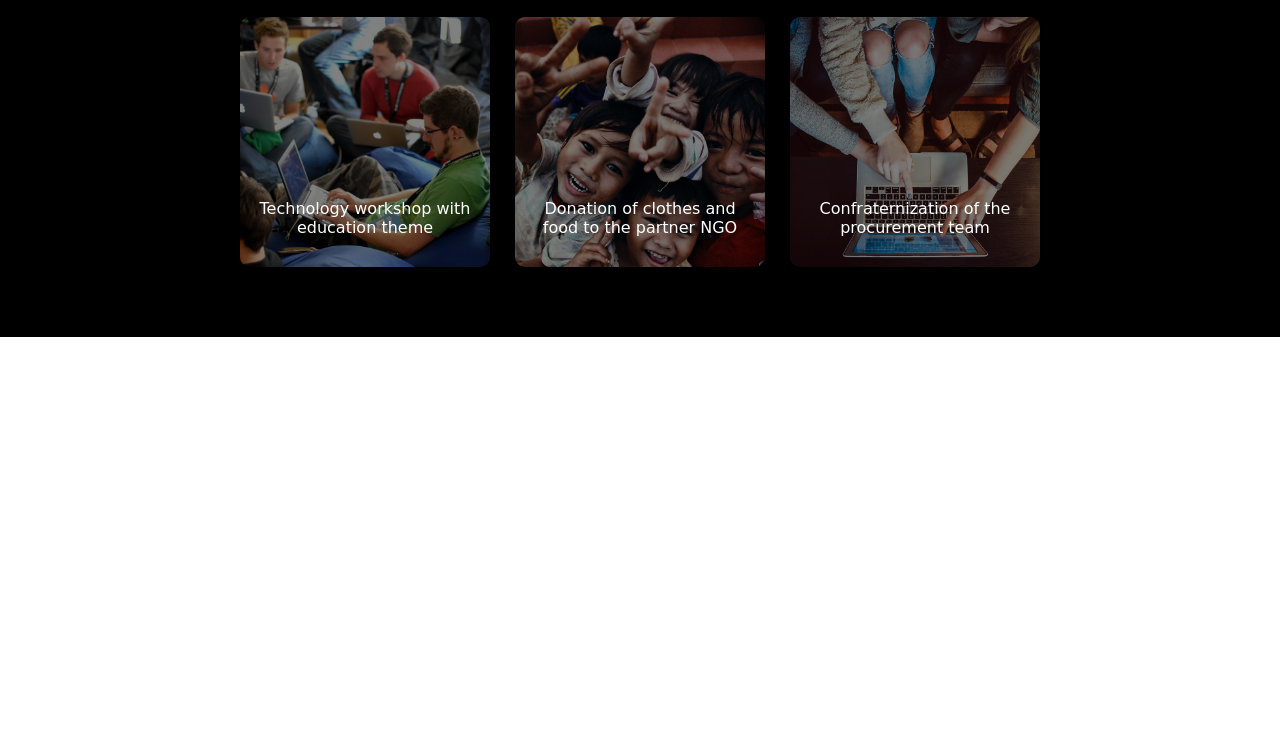
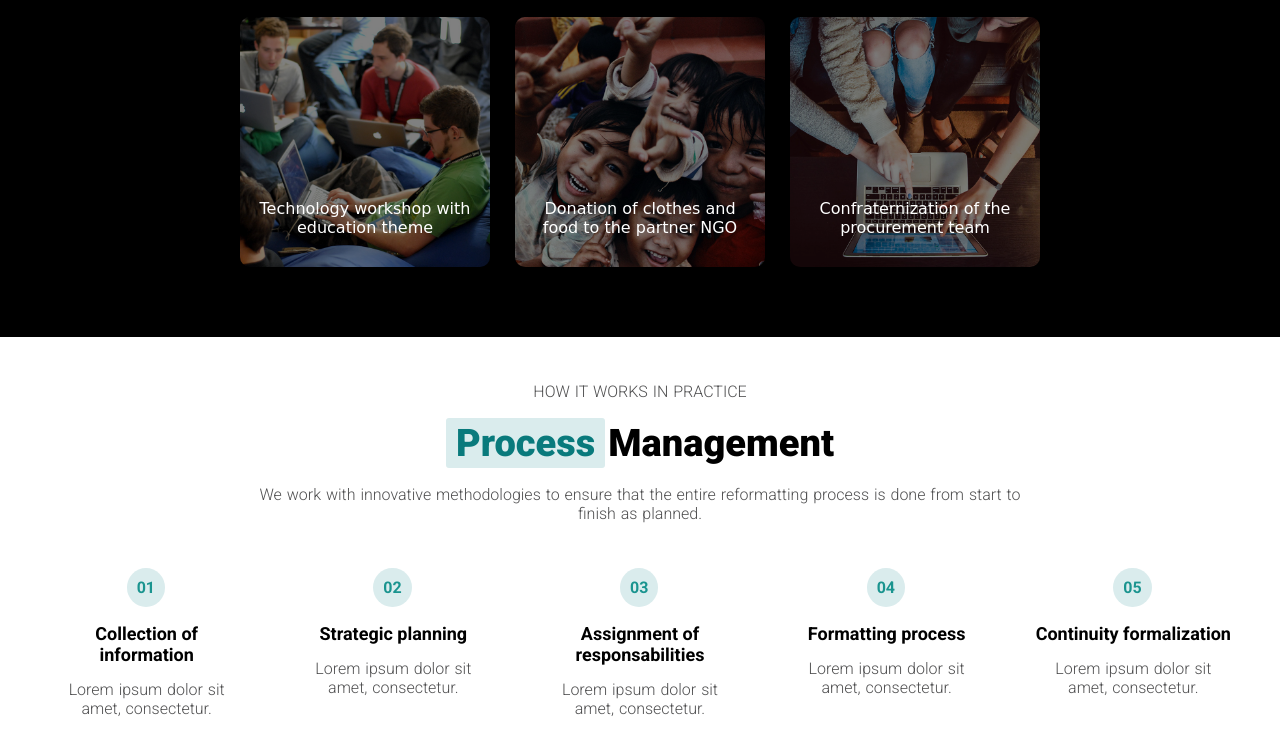
Before and after one commit to FrancescaLai/proj-html-vuejs, a website: page index.html in a window 1280 px wide. Shown: the part 1972-2720 px from the top of the page. Before the commit the page ends 2309 px from the top, so only its background shows below. Drawn offline with nearby package versions, Linux system fonts and the light colour scheme; a web font is replaced by a local one.

Commit message:
Section 4 almost: ✓
(line between numbers tbd)

```diff
--- a/index.html
+++ b/index.html
@@ -113,17 +113,17 @@
             <div class="mini-bottom">
               <div class="clearfix">
                 <div class="column">
-                  <p class="number">0</p>
+                  <p class="statistics">0</p>
                   <h4>Employees</h4>
                   <p>Lorem ipsum dolor sit amet.</p>
                 </div>
                 <div class="column">
-                  <p class="number">0</p>
+                  <p class="statistics">0</p>
                   <h4>Partners</h4>
                   <p>Lorem ipsum dolor sit amet.</p>
                 </div>
                 <div class="column">
-                  <p class="number">0</p>
+                  <p class="statistics">0</p>
                   <h4>Customers</h4>
                   <p>Lorem ipsum dolor sit amet.</p>
                 </div>
@@ -189,13 +189,51 @@
             <div class="feat-box">
               <img src="img/project-1.jpg" alt="">
               <div class="overlay">
-                <p>Confraternization of the procurement team</p>
+                <p>Confraternization of the procurement team
+
+                </p>
               </div>
             </div>
           </div>
 
         </div>
       </section>
+
+      <section class="section-4">
+        <p>HOW IT WORKS IN PRACTICE</p>
+        <h3><span>Process</span>Management </h3>
+        <p>We work with innovative methodologies to ensure that the entire reformatting process is done from start to finish as planned.</p>
+
+        <div class="all-steps">
+          <div class="step">
+            <p class="step-num">01</p>
+            <h4 class="step-text">Collection of information</h4>
+            <p>Lorem ipsum dolor sit amet, consectetur.</p>
+          </div>
+          <div class="step">
+            <p class="step-num">02</p>
+            <h4 class="step-text">Strategic planning</h4>
+            <p>Lorem ipsum dolor sit amet, consectetur.</p>
+          </div>
+          <div class="step">
+            <p class="step-num">03</p>
+            <h4 class="step-text">Assignment of responsabilities</h4>
+            <p>Lorem ipsum dolor sit amet, consectetur.</p>
+          </div>
+          <div class="step">
+            <p class="step-num">04</p>
+            <h4 class="step-text">Formatting process</h4>
+            <p>Lorem ipsum dolor sit amet, consectetur.</p>
+          </div>
+          <div class="step">
+            <p class="step-num">05</p>
+            <h4 class="step-text">Continuity formalization</h4>
+            <p>Lorem ipsum dolor sit amet, consectetur.</p>
+          </div>
+        </div>
+      </section>
+
+
     </main>
 
   </div>
--- a/src/app.scss
+++ b/src/app.scss
@@ -7,3 +7,4 @@
 @import "partials/_section1.scss";
 @import "partials/_section2.scss";
 @import "partials/_section3.scss";
+@import "partials/_section4.scss";
--- a/src/partials/_section2.scss
+++ b/src/partials/_section2.scss
@@ -33,7 +33,6 @@
         }
         p{
           color: $strong_color_grey;
-          font-weight: 100;
         }
       }
       .mini-bottom{
@@ -42,7 +41,7 @@
           width: calc(100% / 3);
           padding-right: 10px;
 
-          .number{
+          .statistics{
             color: $main_color_green;
             font-size: $font_medium;
             font-weight: 800;
--- /dev/null
+++ b/src/partials/_section4.scss
@@ -0,0 +1,57 @@
+.section-4{
+  padding: 30px 0px;
+
+  P{
+    text-align: center;
+    max-width: $small_container;
+    margin: auto;
+    color: $strong_color_grey;
+    font-weight: 100;
+    word-spacing: 1px;
+    margin-top: 15px;
+  }
+
+  h3{
+    font-weight: 800;
+    font-size: 38px;
+    margin: 20px 0px;
+    text-align: center;
+
+    span{
+      color: #097a7c;
+      background-color: #DAECED;
+      padding: 3px 10px;
+      border-radius: 3px;
+      margin-right: 3px;
+    }
+  }
+
+  .all-steps{
+    display: flex;
+    justify-content: space-evenly;
+    margin-top: 30px;
+
+    .step{
+      position: relative;
+      width: 200px;
+
+      .step-num{
+        position: absolute;
+        left: 80px;
+        background-color: $light_color_green;
+        border-radius: 50%;
+        padding: 10px;
+        color: $main_color_green;
+        font-weight: bold;
+      }
+
+      .step-text{
+        margin-top: 70px;
+        font-weight: bold;
+        font-size: 18px;
+        color: black;
+        text-align: center;
+      }
+    }
+  }
+}
```
Also changed, not shown: dist/app.css.
